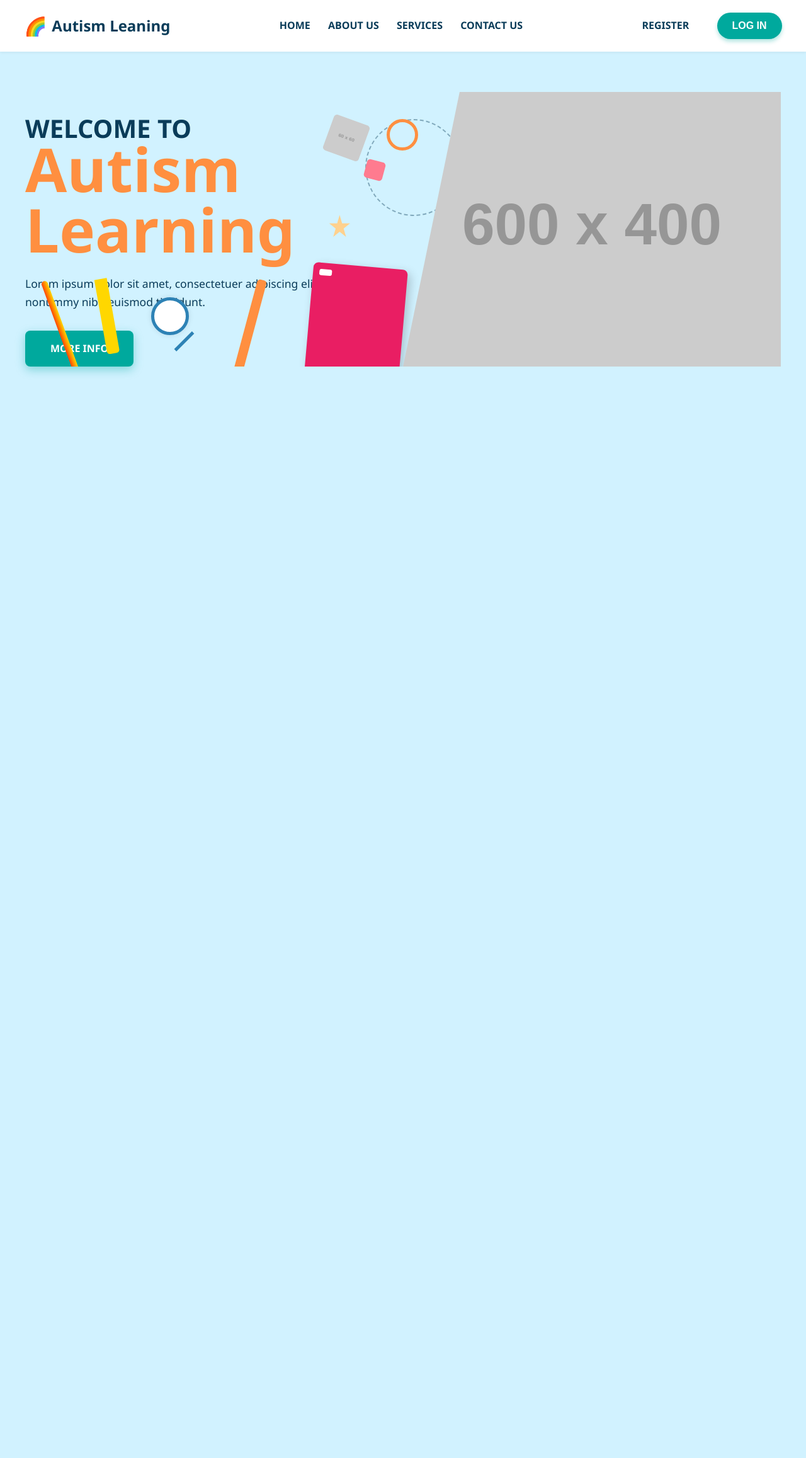
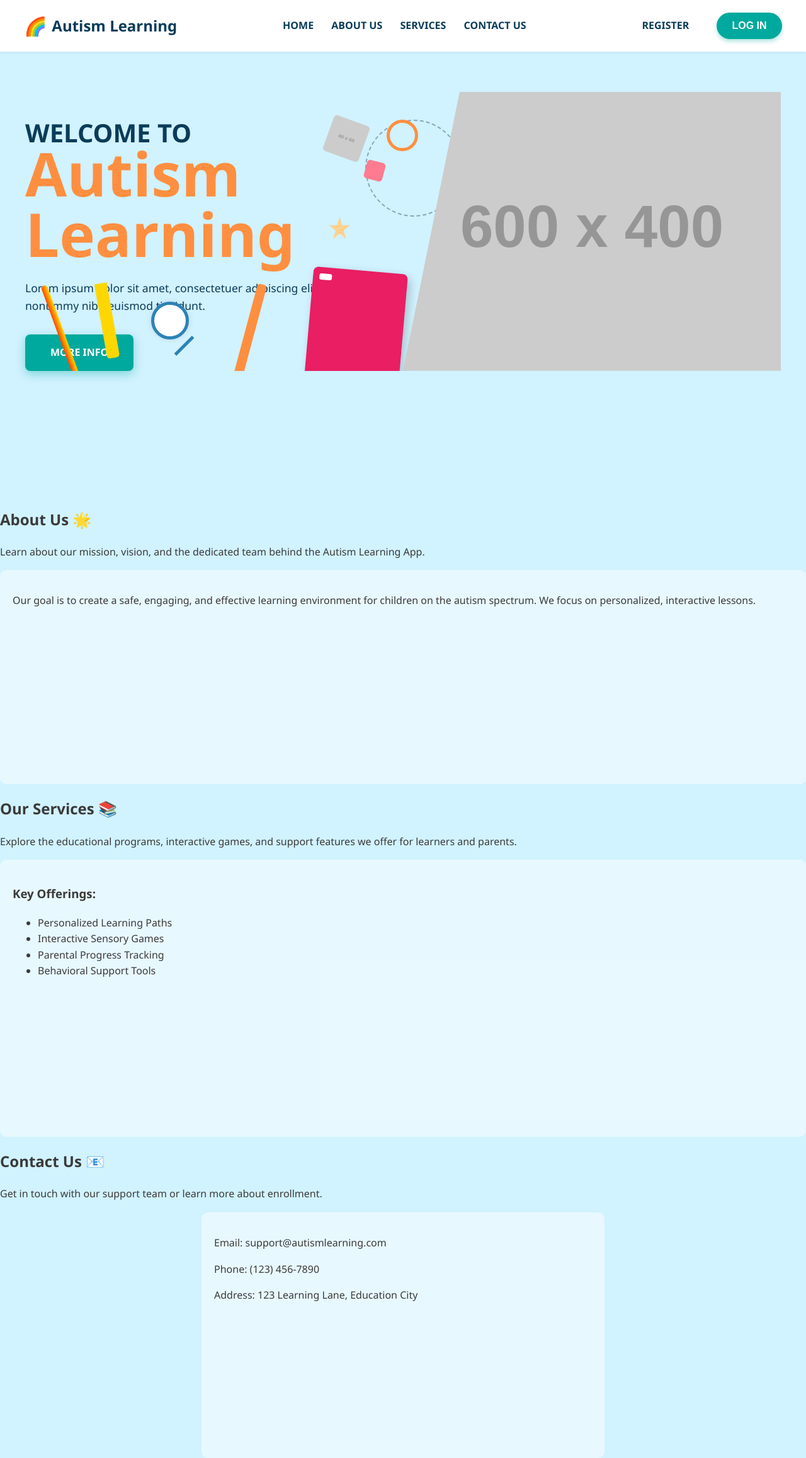
Before and after one commit to Kyorce/autism_learning, a PHP site: page / in a window 1280 px wide. Shown: the whole page at 63% size. Before the commit the page ends 595 px from the top, so only its background shows below. Run offline with PHP 8.4, Linux system fonts and the light colour scheme; grey boxes labelled with a size stand in for pictures from a placeholder-image service; some libraries are stand-ins or nearby versions.

Commit message:
landing page

```diff
--- a/autism_learner/index.php
+++ b/autism_learner/index.php
@@ -1,5 +1,11 @@
 <?php
+// ... (PHP code remains the same)
 include 'db_connect.php';
+
+// Start the session if it's not already started (essential for $_SESSION)
+if (session_status() == PHP_SESSION_NONE) {
+    session_start();
+}
 
 // Check if the user is already logged in
 if (isset($_SESSION['user_id'])) {
@@ -39,10 +45,6 @@ if ($_SERVER["REQUEST_METHOD"] == "POST" && isset($_POST['login_submit'])) {
     }
     $stmt->close();
 }
-
-// Check if the login form should be displayed (e.g., if there's an error or if the login button was clicked)
-// For simplicity on the landing page, we will show the login form as a modal or dedicated section
-// if an error occurred during submission, otherwise it's triggered by a button.
 ?>
 
 <!DOCTYPE html>
@@ -53,11 +55,10 @@ if ($_SERVER["REQUEST_METHOD"] == "POST" && isset($_POST['login_submit'])) {
 </head>
 <body class="landing-page-body">
 
-    <!-- Navbar -->
     <header class="navbar">
         <div class="logo">
             <span class="logo-icon">🌈</span>
-            Autism Leaning
+            Autism Learning
         </div>
         <nav class="nav-links">
             <a href="#home">HOME</a>
@@ -67,13 +68,11 @@ if ($_SERVER["REQUEST_METHOD"] == "POST" && isset($_POST['login_submit'])) {
         </nav>
         <div class="auth-buttons">
             <a href="register.php" class="btn btn-register">REGISTER</a>
-            <!-- Button to open the login modal/section -->
             <button id="loginButton" class="btn btn-log-in">LOG IN</button>
         </div>
     </header>
 
-    <!-- Main Hero Section -->
-    <main class="hero-section">
+    <section id="home" class="hero-section content-section">
         <div class="hero-content">
             <div class="text-container">
                 <h1 class="welcome-text">WELCOME TO</h1>
@@ -84,37 +83,56 @@ if ($_SERVER["REQUEST_METHOD"] == "POST" && isset($_POST['login_submit'])) {
                 <a href="#services" class="btn-more-info">MORE INFO</a>
             </div>
 
-            <!-- Decorative Elements (for visual effect, mimicking the image) -->
             <div class="decorative-elements">
-                <!-- Paper plane -->
                 <div class="deco-plane"></div>
-                <!-- Dotted line -->
                 <div class="deco-line"></div>
-                <!-- Pink square -->
                 <div class="deco-square"></div>
-                <!-- Yellow star -->
                 <div class="deco-star"></div>
-                <!-- Magnifying glass -->
                 <div class="deco-magnifier"></div>
-                <!-- Ruler -->
                 <div class="deco-ruler"></div>
-                <!-- Crayon/Pencil 1 -->
                 <div class="deco-crayon-1"></div>
-                <!-- Pencil 2 -->
                 <div class="deco-pencil-2"></div>
-                <!-- Notebook -->
                 <div class="deco-notebook"></div>
-                <!-- Orange circle -->
                 <div class="deco-circle"></div>
-                <!-- Kid's area image placeholder -->
                 <div class="hero-image-placeholder">
-                    <!-- This div serves as the background image container -->
-                </div>
+                    </div>
             </div>
         </div>
-    </main>
+    </section>
 
-    <!-- Login Modal (Hidden by default) -->
+    <section id="about" class="about-section content-section">
+        <h2>About Us 🌟</h2>
+        <p>Learn about our mission, vision, and the dedicated team behind the Autism Learning App.</p>
+        <div style="height: 300px; background-color: rgba(255, 255, 255, 0.5); padding: 20px; border-radius: 10px;">
+            <p>Our goal is to create a safe, engaging, and effective learning environment for children on the autism spectrum. We focus on personalized, interactive lessons.</p>
+        </div>
+    </section>
+
+    <section id="services" class="services-section content-section">
+        <h2>Our Services 📚</h2>
+        <p>Explore the educational programs, interactive games, and support features we offer for learners and parents.</p>
+        <div style="height: 400px; background-color: rgba(255, 255, 255, 0.5); padding: 20px; border-radius: 10px;">
+            <h3>Key Offerings:</h3>
+            <ul>
+                <li>Personalized Learning Paths</li>
+                <li>Interactive Sensory Games</li>
+                <li>Parental Progress Tracking</li>
+                <li>Behavioral Support Tools</li>
+            </ul>
+        </div>
+    </section>
+
+    <section id="contact" class="contact-section content-section">
+        <h2>Contact Us 📧</h2>
+        <p>Get in touch with our support team or learn more about enrollment.</p>
+        <div style="height: 350px; background-color: rgba(255, 255, 255, 0.5); padding: 20px; border-radius: 10px; max-width: 600px; margin: 0 auto;">
+            <p>Email: support@autismlearning.com</p>
+            <p>Phone: (123) 456-7890</p>
+            <p>Address: 123 Learning Lane, Education City</p>
+        </div>
+    </section>
+
+
     <div id="loginModal" class="modal-overlay" style="<?php echo $error ? 'display: flex;' : 'display: none;'; ?>">
         <div class="modal-content">
             <span class="close-btn">&times;</span>
@@ -145,8 +163,6 @@ if ($_SERVER["REQUEST_METHOD"] == "POST" && isset($_POST['login_submit'])) {
             const modal = document.getElementById('loginModal');
             const loginButton = document.getElementById('loginButton');
             const closeBtn = document.querySelector('.close-btn');
-            const registerLink = document.querySelector('.register-link a');
-            const error = document.querySelector('.error-message');
 
             // Show modal when login button is clicked
             if (loginButton) {
```
